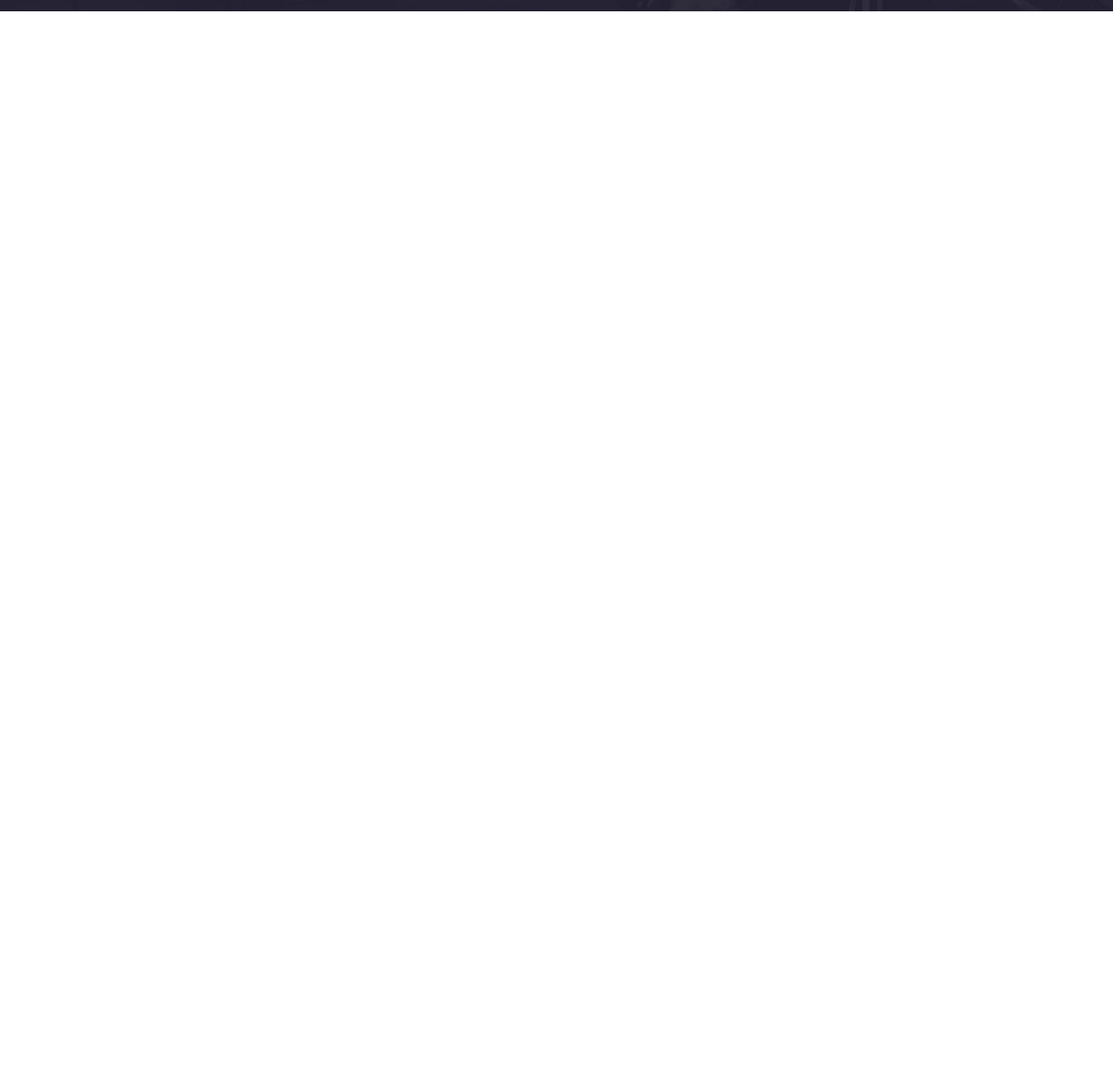
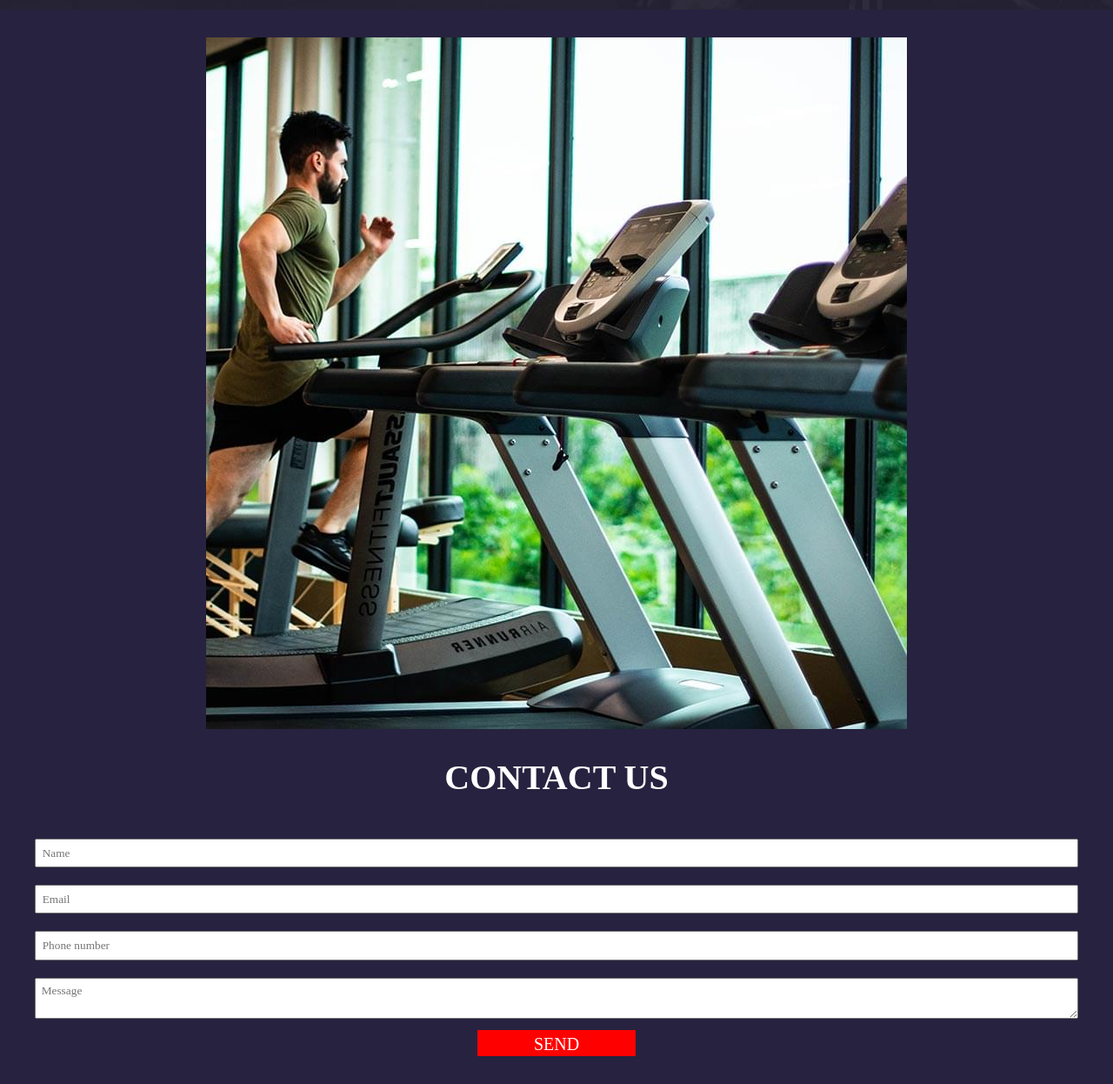
Before and after one commit to Dnapieraj/NeoGym-, a website: page project/index.html in a window 1280 px wide. Shown: the part 2756-4002 px from the top of the page at 87% size. Before the commit the page ends 2769 px from the top, so only its background shows below. Drawn offline with Linux system fonts and the light colour scheme.

Commit message:
complete contact section to mobile display

```diff
--- a/project/index.html
+++ b/project/index.html
@@ -232,6 +232,52 @@
 
         </section>
 
+        <section class="contact" id="contact">
+
+            <div class="wrapper">
+                <div class="contact__box">
+
+
+                    <div class="contact__box-left">
+                        <img class="contact__box-left-img" src="/dist/img/contact-img.jpg" alt="">
+                    </div>
+
+                    <div class="contact__box-right">
+                        <h2 class="contact__box-right-title">contact us</h2>
+                        <form>
+
+                            <input type="text" placeholder="Name" class="contact__box-right-input">
+                            <input type="email" placeholder="Email" class="contact__box-right-input">
+                            <input type="number" placeholder="Phone number" class="contact__box-right-input">
+
+                            <textarea placeholder="Message" class="contact__box-right-textarea"></textarea>
+
+                            <button class="contact__box-right-btn">send</button>
+
+
+                        </form>
+
+
+
+                    </div>
+
+
+
+
+
+
+                </div>
+            </div>
+
+
+
+
+
+
+        </section>
+
+
+
 
 
 
--- a/project/src/sass/main.scss
+++ b/project/src/sass/main.scss
@@ -368,7 +368,8 @@ body {
 
 	&__box {
 		// margin-left: 8em;
-		margin-left: 2em;
+		// margin-left: 2em;
+		margin-bottom: 3em;
 
 		&-name {
 			text-align: center;
@@ -381,8 +382,8 @@ body {
 		&-img {
 			// width: 35rem;
 			// height: 60%;
-			width: 35rem;
-			height: 35rem;
+			width: 30rem;
+			height: 30rem;
 			border-radius: 8px;
 			overflow: hidden;
 			margin-bottom: 1em;
@@ -392,7 +393,7 @@ body {
 		&-icons {
 			position: absolute;
 			background-color: #fff;
-			width: 225px;
+			width: 200px;
 			padding: 12px 45px;
 			margin-top: -40px;
 			border-radius: 50px;
@@ -403,3 +404,73 @@ body {
 		}
 	}
 }
+
+.contact {
+	position: relative;
+	background-color: #27223f;
+	padding: 2em;
+
+	&__box {
+		display: flex;
+		justify-content: center;
+		align-items: center;
+		flex-direction: column;
+
+		&-left {
+			display: flex;
+			justify-content: center;
+			align-items: center;
+			&-img {
+				width: 100%;
+				height: 40%;
+			}
+		}
+
+		&-right {
+			display: flex;
+			flex-direction: column;
+			margin-top: 2em;
+			width: 100%;
+
+			&-title {
+				text-align: center;
+				color: #fff;
+				font-size: 4rem;
+				text-transform: uppercase;
+				margin-bottom: 1em;
+			}
+
+			form {
+				width: 100%;
+				display: flex;
+				flex-direction: column;
+			}
+
+			&-input {
+				width: 100%;
+				padding: 0.5em;
+				margin-top: 0.5em;
+				margin-bottom: 1em;
+			}
+
+			&-textarea {
+				width: 100%;
+				padding: 0.5em;
+				margin-top: 0.5em;
+				margin-bottom: 1em;
+			}
+
+			&-btn {
+				display: flex;
+				align-self: center;
+				text-align: center;
+				text-transform: uppercase;
+				color: #fff;
+				background-color: red;
+				height: 3rem;
+				font-size: 2rem;
+				padding: 5px 65px;
+			}
+		}
+	}
+}
```
Also changed, not shown: project/dist/css/main.min.css, 1 other file.
